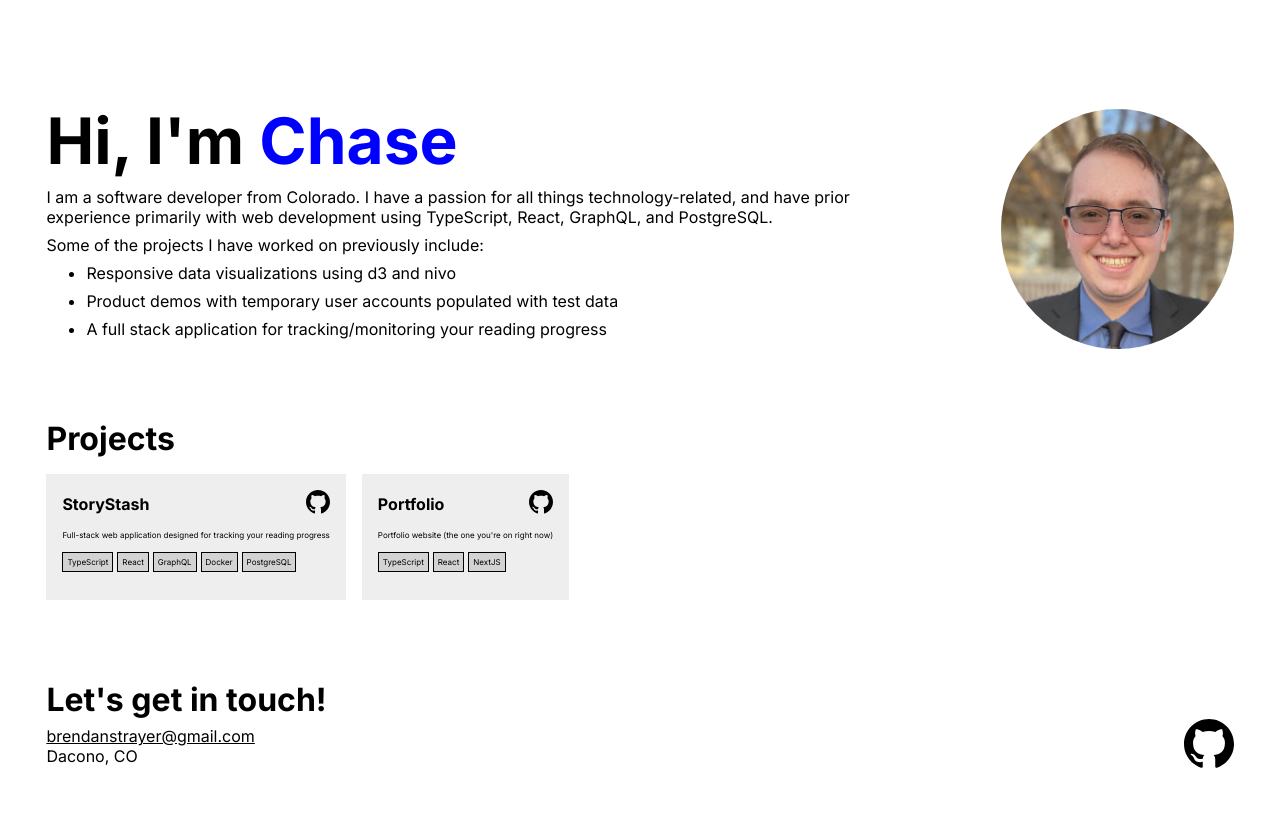
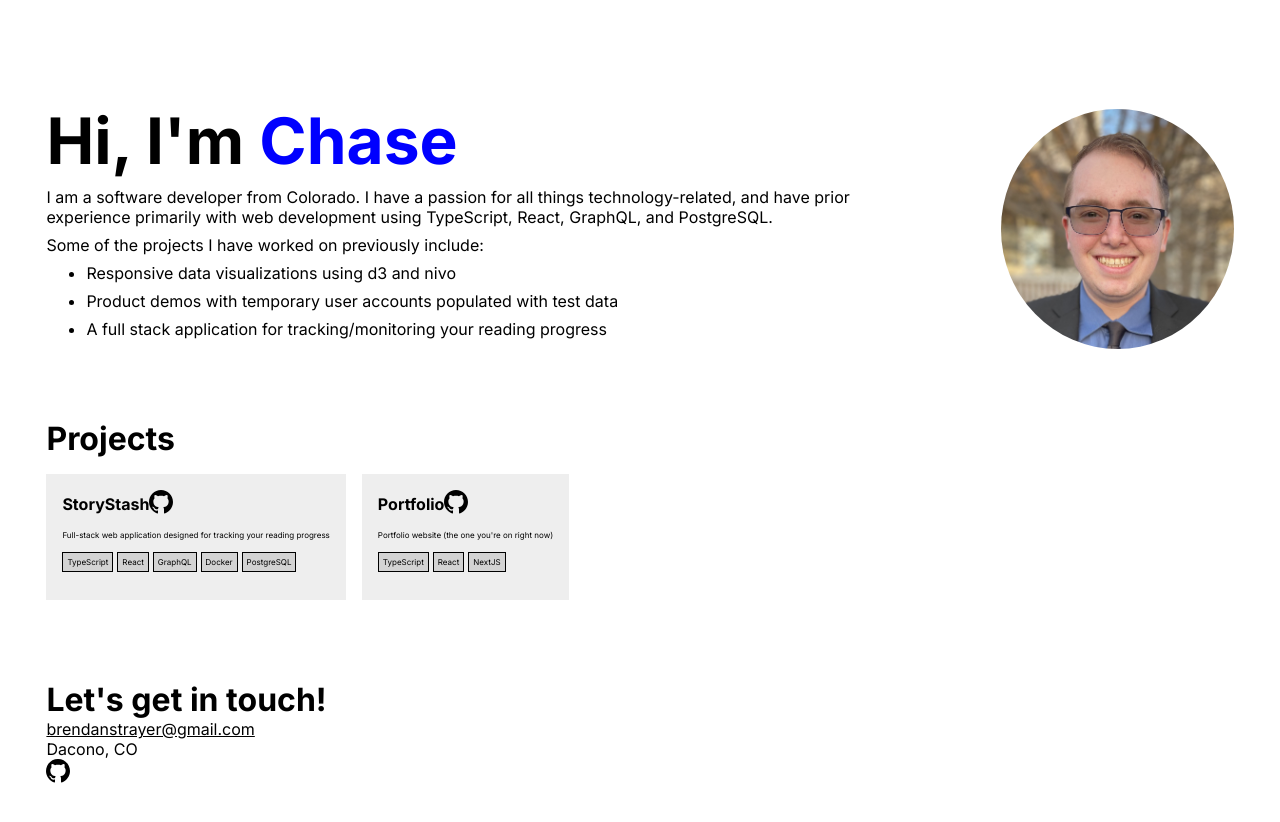
Before and after one commit to chasestr/personal-website, a Next.js app: page / in a window 1280 px wide. Shown: the top 822 px of the page. Built offline with nearby package versions, Linux system fonts and the light colour scheme.

Commit message:
Add className prop to GithubIcon component

```diff
--- a/src/app/Contact.tsx
+++ b/src/app/Contact.tsx
@@ -8,7 +8,7 @@ const Contact = () => {
   return (
     <div className={styles.container}>
       <div className={styles.title}>Let's get in touch!</div>
-      <div className={styles.infoContainer}>
+      <div className={styles.info_container}>
         <div>
           <a href={`mailto:${email}`} className={styles.email}>
             {email}
@@ -16,7 +16,7 @@ const Contact = () => {
           <div>Dacono, CO</div>
         </div>
         <div className={styles.github}>
-          <GithubLogo width={50} height={50} href />
+          <GithubLogo className={styles.github_logo} href />
         </div>
       </div>
     </div>
--- a/src/app/GithubIcon.tsx
+++ b/src/app/GithubIcon.tsx
@@ -4,6 +4,7 @@ interface GithubLogoProps {
   width?: number;
   height?: number;
   href?: boolean;
+  className?: string;
 }
 
 const GithubLogo = (props: GithubLogoProps) => {
@@ -16,6 +17,7 @@ const GithubLogo = (props: GithubLogoProps) => {
           width={props.width || 24}
           height={props.height || 24}
           viewBox="0 0 24 24"
+          className={props.className || "github_logo"}
         >
           <path d="M12 0c-6.626 0-12 5.373-12 12 0 5.302 3.438 9.8 8.207 11.387.599.111.793-.261.793-.577v-2.234c-3.338.726-4.033-1.416-4.033-1.416-.546-1.387-1.333-1.756-1.333-1.756-1.089-.745.083-.729.083-.729 1.205.084 1.839 1.237 1.839 1.237 1.07 1.834 2.807 1.304 3.492.997.107-.775.418-1.305.762-1.604-2.665-.305-5.467-1.334-5.467-5.931 0-1.311.469-2.381 1.236-3.221-.124-.303-.535-1.524.117-3.176 0 0 1.008-.322 3.301 1.23.957-.266 1.983-.399 3.003-.404 1.02.005 2.047.138 3.006.404 2.291-1.552 3.297-1.23 3.297-1.23.653 1.653.242 2.874.118 3.176.77.84 1.235 1.911 1.235 3.221 0 4.609-2.807 5.624-5.479 5.921.43.372.823 1.102.823 2.222v3.293c0 .319.192.694.801.576 4.765-1.589 8.199-6.086 8.199-11.386 0-6.627-5.373-12-12-12z" />
         </svg>
@@ -28,6 +30,7 @@ const GithubLogo = (props: GithubLogoProps) => {
       width={props.width || 24}
       height={props.height || 24}
       viewBox="0 0 24 24"
+      className={props.className || "github_logo"}
     >
       <path d="M12 0c-6.626 0-12 5.373-12 12 0 5.302 3.438 9.8 8.207 11.387.599.111.793-.261.793-.577v-2.234c-3.338.726-4.033-1.416-4.033-1.416-.546-1.387-1.333-1.756-1.333-1.756-1.089-.745.083-.729.083-.729 1.205.084 1.839 1.237 1.839 1.237 1.07 1.834 2.807 1.304 3.492.997.107-.775.418-1.305.762-1.604-2.665-.305-5.467-1.334-5.467-5.931 0-1.311.469-2.381 1.236-3.221-.124-.303-.535-1.524.117-3.176 0 0 1.008-.322 3.301 1.23.957-.266 1.983-.399 3.003-.404 1.02.005 2.047.138 3.006.404 2.291-1.552 3.297-1.23 3.297-1.23.653 1.653.242 2.874.118 3.176.77.84 1.235 1.911 1.235 3.221 0 4.609-2.807 5.624-5.479 5.921.43.372.823 1.102.823 2.222v3.293c0 .319.192.694.801.576 4.765-1.589 8.199-6.086 8.199-11.386 0-6.627-5.373-12-12-12z" />
     </svg>
--- a/src/app/ProjectCard.tsx
+++ b/src/app/ProjectCard.tsx
@@ -14,9 +14,9 @@ const ProjectCard = (props: ProjectCardProps) => {
     <div className={styles.container}>
       <div className={styles.title_container}>
         <div className={styles.title}>{props.title}</div>
-        <div className={styles.github_logo}>
+        <div className={styles.github_logo_container}>
           <a href={props.github} target="_blank">
-            <GithubLogo />
+            <GithubLogo className={styles.github_logo}/>
           </a>
         </div>
       </div>
```
